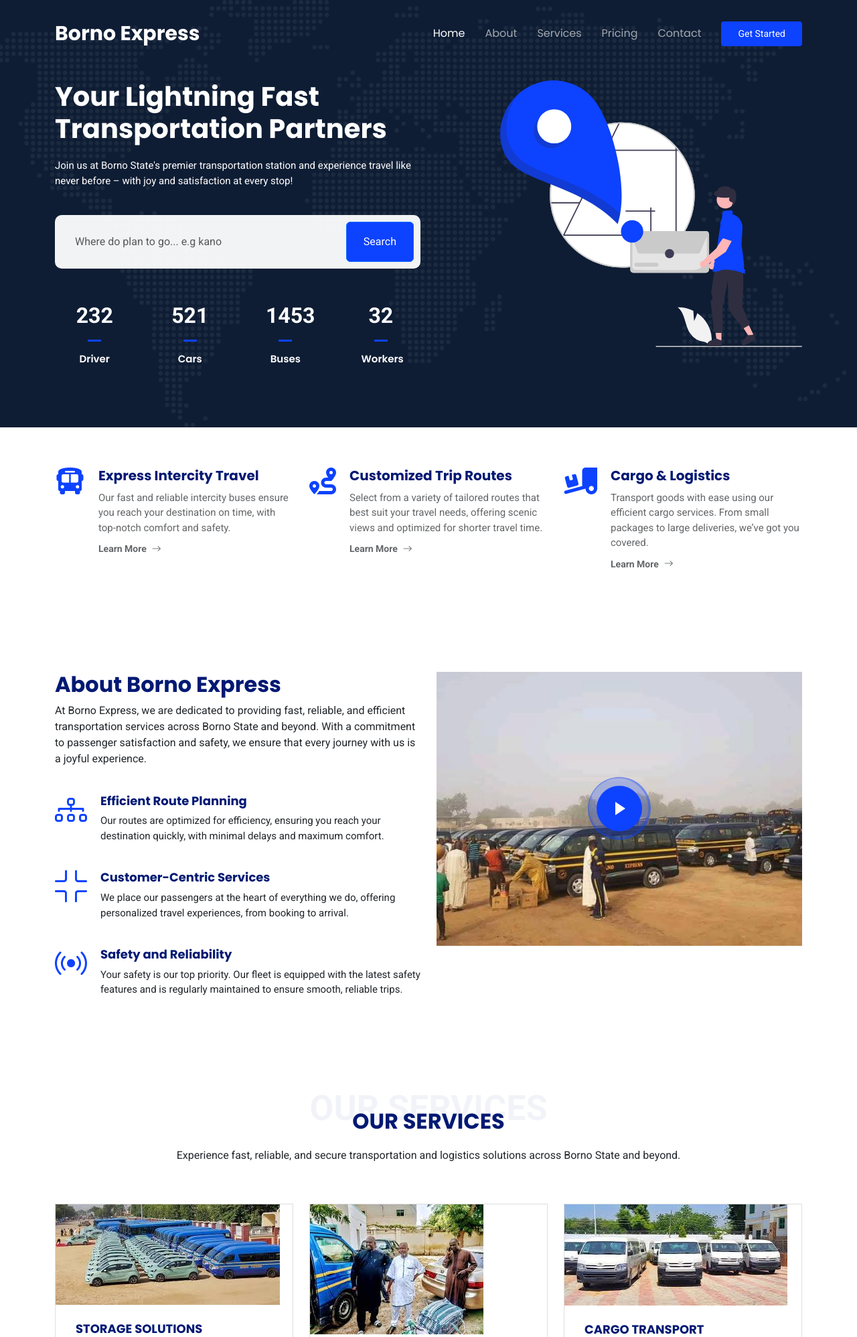
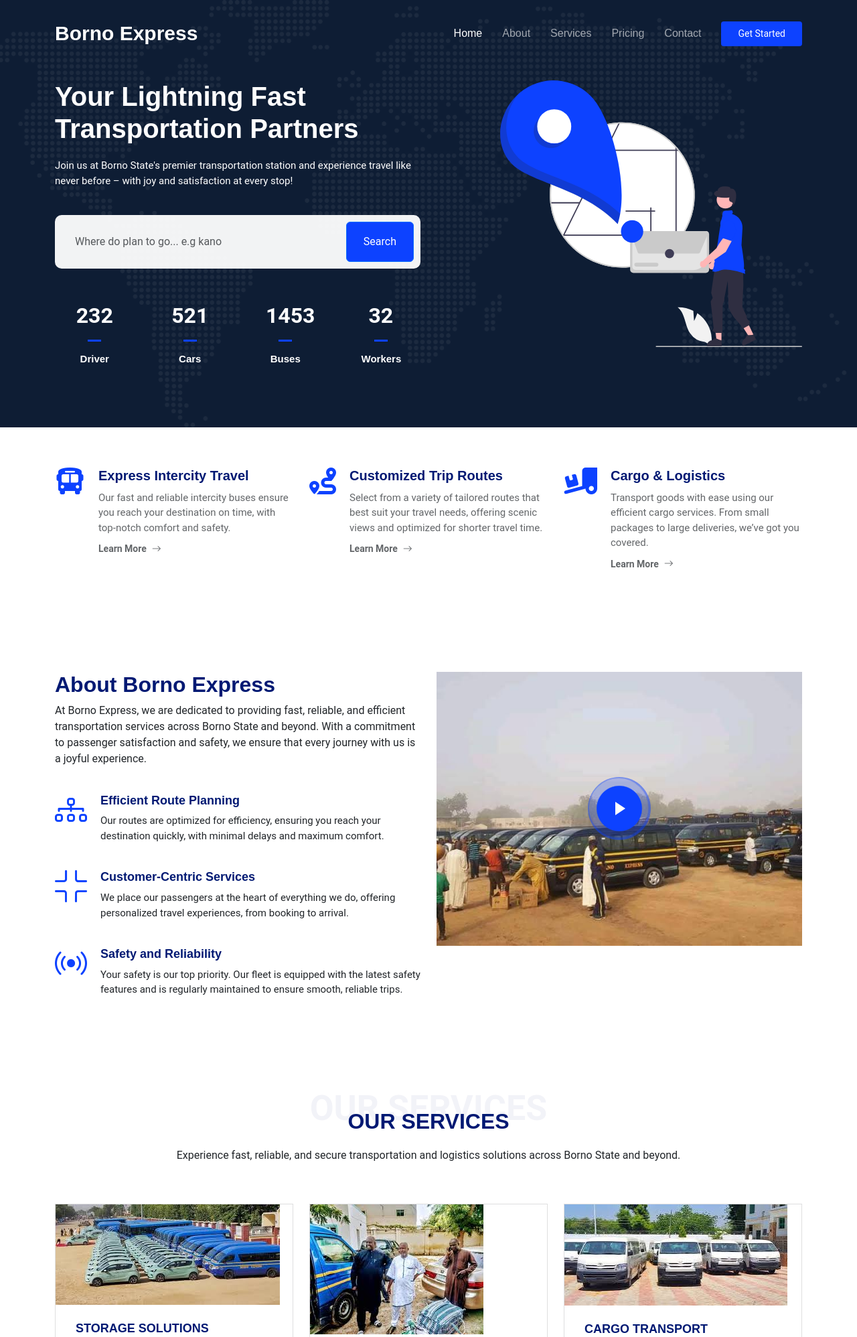
Before and after one commit to ALmax-git/transport_management_system, a PHP site: page / in a window 1280 px wide. Shown: the top 1996 px of the page at 67% size. Run offline with PHP 8.4, Linux system fonts and the light colour scheme.

Commit message:
Hello World

```diff
--- a/index.php
+++ b/index.php
@@ -13,9 +13,6 @@
 
         <link href="https://fonts.googleapis.com" rel="preconnect">
         <link href="https://fonts.gstatic.com" rel="preconnect" crossorigin>
-        <link
-            href="https://fonts.googleapis.com/css2?family=Roboto:ital,wght@0,100;0,300;0,400;0,500;0,700;0,900;1,100;1,300;1,400;1,500;1,700;1,900&family=Poppins:ital,wght@0,100;0,200;0,300;0,400;0,500;0,600;0,700;0,800;0,900;1,100;1,200;1,300;1,400;1,500;1,600;1,700;1,800;1,900&display=swap"
-            rel="stylesheet">
 
         <link href="assets/vendor/bootstrap/css/bootstrap.min.css" rel="stylesheet">
         <link href="assets/vendor/bootstrap-icons/bootstrap-icons.css" rel="stylesheet">
```
